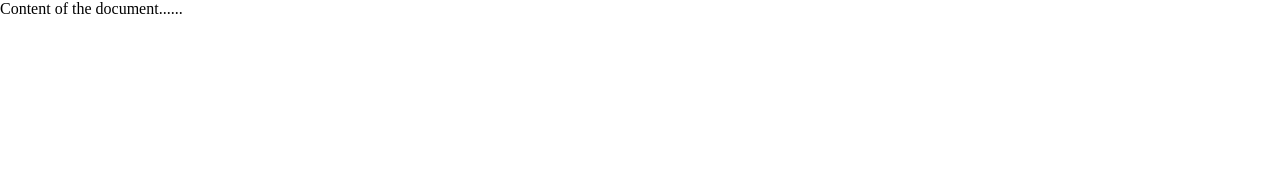
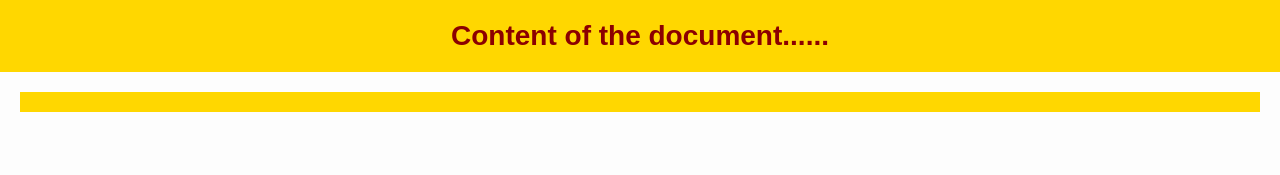
Before and after one commit to mlister3/games-by-james, a plain HTML site: page index.html in a window 1280 px wide. Drawn offline with Linux system fonts and the light colour scheme.

Commit message:
CSS framework start

```diff
--- a/index.html
+++ b/index.html
@@ -11,14 +11,23 @@
 </head>
 
 <body>
-  Content of the document......
 
-  <div class="container">
+  <header>
+    <h1>Content of the document......</h1>
+  </header>
 
-  </div>
+  <section>
+    <div class="navbar">
+
+    </div>
+    <div class="container">
+
+    </div>
+  </section>
 
   <!-- Our JavaScript -->
   <script type="text/javascript" src="static/js/logic.js"></script>
+
 </body>
 
 </html>
--- a/static/css/style.css
+++ b/static/css/style.css
@@ -1,23 +1,71 @@
+/* CSS Framework for Game Store Website */
+
+/* Global Styles */
+
 body {
+  font-family: Arial, sans-serif;
+  background-color: #FDFDFD;
+  color: #333333;
+  margin: 0;
   padding: 0;
+}
+
+.container {
+  max-width: 1200px;
+  margin: 0 auto;
+  padding: 20px;
+}
+
+/* Header Styles */
+
+header {
+  background-color: #FFD700;
+  padding: 20px;
+  text-align: center;
+}
+
+header h1 {
+  color: #8B0000;
+  font-size: 28px;
+  font-weight: bold;
   margin: 0;
 }
 
-#map,
-body,
-html {
-  height: 100%;
-  overflow: hidden; /* Prevent scrolling beyond initial boundary */
+/* Navigation Styles */
+
+.navbar {
+  background-color: #FFD700;
+  padding: 10px;
 }
 
-.legend {
-  padding: 10px;
-  border-radius: 5px;
+/* Add your navigation links styling here */
+
+/* Section Styles */
+
+section {
+  padding: 20px;
 }
 
-.legend-color {
-  display: inline-block;
-  width: 20px;
-  height: 10px;
-  margin-right: 5px;
+/* Add specific section styles for different sections of your website */
+
+/* Footer Styles */
+
+footer {
+  background-color: #333333;
+  color: #FDFDFD;
+  padding: 20px;
+  text-align: center;
 }
+
+/* Add additional styles for footer if needed */
+
+/* Link Styles */
+
+a {
+  color: #8B0000;
+  text-decoration: none;
+}
+
+a:hover {
+  color: #FF0000;
+}
```
